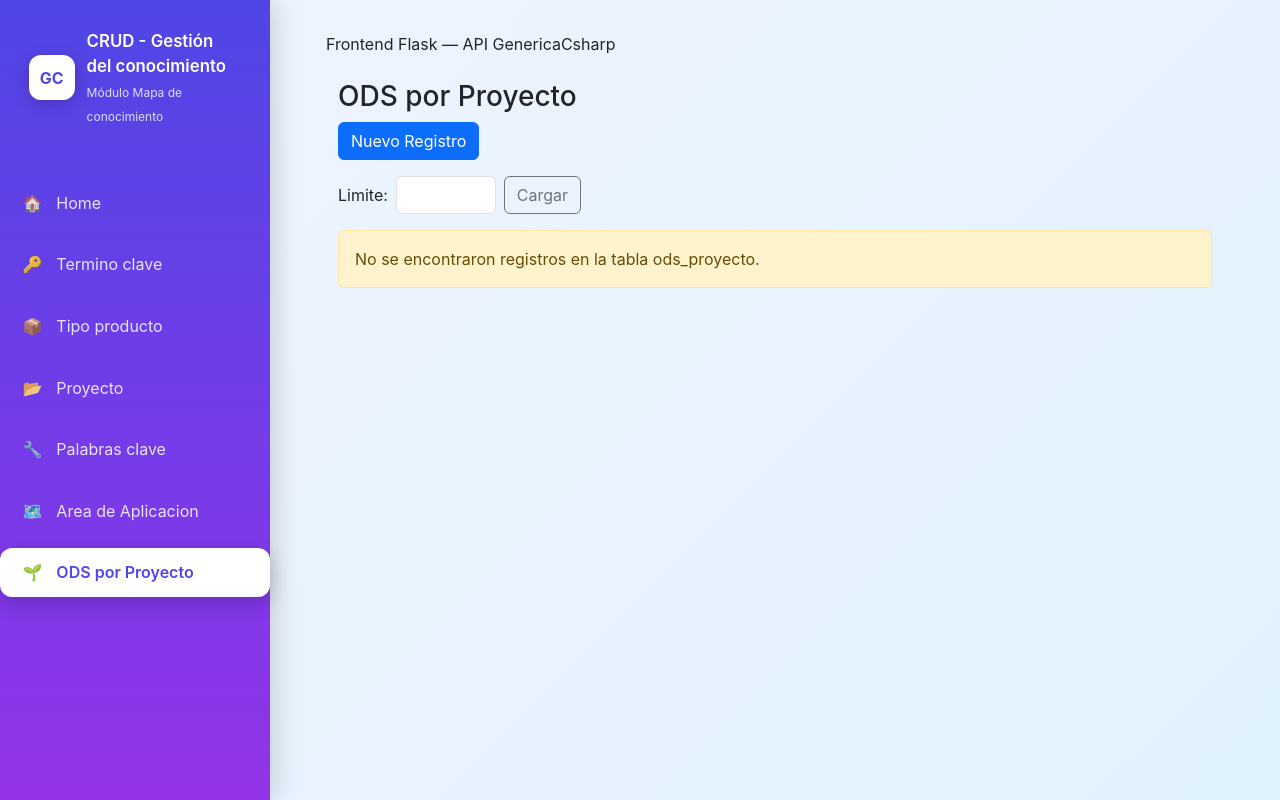
After one commit to Syn0B/FrontFlask, a Flask app: page /ods_proyecto in a window 1280 px wide. The commit adds this page. Run offline with Flask 3, Linux system fonts and the light colour scheme; data that the repository does not hold is empty.

Commit message:
Adición de la nueva tabla ods_proyecto y su CRUD completo con blueprint, template y formularios funcionales para listar, crear y borrar.

```diff
--- a/app.py
+++ b/app.py
@@ -38,6 +38,7 @@ from routes.tipo_producto import bp as tipo_producto_bp
 from routes.proyecto import bp as proyecto_bp
 from routes.palabras_clave import bp as palabras_clave_bp
 from routes.aa_proyecto import bp as aa_proyecto_bp
+from routes.ods_proyecto import bp as ods_proyecto_bp
 
 
 # register_blueprint() conecta las rutas del Blueprint a la aplicacion Flask.
@@ -47,6 +48,7 @@ app.register_blueprint(tipo_producto_bp)
 app.register_blueprint(proyecto_bp)
 app.register_blueprint(palabras_clave_bp)
 app.register_blueprint(aa_proyecto_bp)
+app.register_blueprint(ods_proyecto_bp)
 
 
 # ══════════════════════════════════════════════
--- /dev/null
+++ b/routes/ods_proyecto.py
@@ -0,0 +1,106 @@
+"""
+ods_proyecto.py - Blueprint con las rutas para la tabla intermedia ods_proyecto.
+
+Tabla intermedia (relacion N:M) entre proyecto y ods.
+
+Campos:
+    - proyecto  (entero, FK -> proyecto.id)
+    - ods       (entero, FK -> ods.id)
+
+Clave primaria compuesta: (proyecto, ods)
+
+Como es una tabla intermedia pura, no tiene sentido "actualizar":
+cualquier cambio en uno de los dos campos genera un registro distinto.
+Por eso solo se exponen CREAR y ELIMINAR.
+
+Rutas:
+    GET  /ods_proyecto           -> Listar registros y mostrar formulario si corresponde
+    POST /ods_proyecto/crear     -> Crear un nuevo registro
+    POST /ods_proyecto/eliminar  -> Eliminar un registro (PK compuesta)
+"""
+
+from flask import Blueprint, render_template, request, redirect, url_for, flash
+from services.api_service import ApiService
+
+
+# ══════════════════════════════════════════════
+# CONFIGURACION DEL BLUEPRINT
+# ══════════════════════════════════════════════
+
+bp = Blueprint('ods_proyecto', __name__)
+api = ApiService()
+
+TABLA = 'ods_proyecto'
+
+
+# ══════════════════════════════════════════════
+# LISTAR REGISTROS (GET)
+# ══════════════════════════════════════════════
+
+@bp.route('/ods_proyecto')
+def index():
+    """Muestra la tabla de ods_proyecto con formulario opcional."""
+    # Parametros de la URL
+    limite = request.args.get('limite', type=int)
+    accion = request.args.get('accion', '')   # 'nuevo' o '' (vacio)
+
+    # Registros de la tabla intermedia
+    registros = api.listar(TABLA, limite)
+
+    # Cargar las tablas relacionadas para los <select> del formulario.
+    # Se traen SIN limite para tener todas las opciones disponibles.
+    proyectos = api.listar('proyecto', None) or []
+    ods_lista  = api.listar('objetivo_desarrollo_sostenible', None) or []
+
+    # Solo hay modo "nuevo": no existe edicion en una tabla intermedia pura
+    mostrar_formulario = accion == 'nuevo'
+
+    return render_template('pages/ods_proyecto.html',
+        registros=registros,                  # Lista de ods_proyecto para la tabla HTML
+        proyectos=proyectos,                  # Para el <select> de proyecto
+        ods_lista=ods_lista,                  # Para el <select> de ods
+        mostrar_formulario=mostrar_formulario,
+        limite=limite
+    )
+
+
+# ══════════════════════════════════════════════
+# CREAR REGISTRO (POST)
+# ══════════════════════════════════════════════
+
+@bp.route('/ods_proyecto/crear', methods=['POST'])
+def crear():
+    """Crea un nuevo registro en ods_proyecto."""
+    # Los valores vienen de los <select>: ambos son el id (entero) del registro seleccionado.
+    datos = {
+        'proyecto': request.form.get('proyecto', ''),
+        'ods':      request.form.get('ods', '')
+    }
+
+    exito, mensaje = api.crear(TABLA, datos)
+
+    flash(mensaje, 'success' if exito else 'danger')
+    return redirect(url_for('ods_proyecto.index'))
+
+
+# ══════════════════════════════════════════════
+# ELIMINAR REGISTRO (POST)
+# ══════════════════════════════════════════════
+
+@bp.route('/ods_proyecto/eliminar', methods=['POST'])
+def eliminar():
+    """Elimina un registro de ods_proyecto usando la PK compuesta."""
+    # Los dos valores de la PK vienen en campos ocultos del formulario
+    proyecto = request.form.get('proyecto', '')
+    ods      = request.form.get('ods', '')
+
+    # Para PK compuesta enviamos las dos columnas y los dos valores
+    # separados por coma. El ApiService construye una URL del tipo:
+    #   DELETE /api/ods_proyecto/proyecto/{p}/ods/{o}
+    claves  = 'proyecto,ods'
+    valores = f'{proyecto},{ods}'
+
+    exito, mensaje = api.eliminar(TABLA, claves, valores)
+
+    flash(mensaje, 'success' if exito else 'danger')
+    return redirect(url_for('ods_proyecto.index'))
--- a/templates/components/nav_menu.html
+++ b/templates/components/nav_menu.html
@@ -70,5 +70,12 @@
             </a>
         </div>
 
+        <div class="nav-item">
+            <a class="nav-link {{ 'active' if request.path.startswith('/ods_proyecto') }}" href="/ods_proyecto">
+                <span class="nav-icon">🌱</span>
+                <span class="nav-text">ODS por Proyecto</span>
+            </a>
+        </div>
+
     </nav>
 </div>
--- /dev/null
+++ b/templates/pages/ods_proyecto.html
@@ -0,0 +1,117 @@
+{#
+    ods_proyecto.html - Pagina para la tabla intermedia ods_proyecto.
+
+    Campos: proyecto (FK INT), ods (FK INT)
+    Clave primaria compuesta: (proyecto, ods)
+
+    Solo permite Crear y Eliminar (ver routes/ods_proyecto.py).
+#}
+
+{% extends 'layout/base.html' %}
+
+{% block title %}ODS por Proyecto{% endblock %}
+
+{% block content %}
+<div class="container mt-4">
+    <h3>ODS por Proyecto</h3>
+
+    {# ───────── BOTON NUEVO REGISTRO ───────── #}
+    {% if not mostrar_formulario %}
+        <a href="{{ url_for('ods_proyecto.index', accion='nuevo') }}"
+           class="btn btn-primary mb-3">
+            Nuevo Registro
+        </a>
+    {% endif %}
+
+    {# ───────── LIMITE DE REGISTROS ───────── #}
+    <form method="GET" action="{{ url_for('ods_proyecto.index') }}"
+          class="d-flex align-items-center mb-3">
+        <label class="form-label me-2 mb-0">Limite:</label>
+        <input class="form-control me-2" type="number" name="limite"
+               style="width:100px" value="{{ limite or '' }}" />
+        <button class="btn btn-outline-secondary" type="submit">Cargar</button>
+    </form>
+
+    {# ───────── FORMULARIO (SOLO CREAR) ───────── #}
+    {% if mostrar_formulario %}
+        <div class="card mb-3">
+            <div class="card-header">Nuevo Registro</div>
+            <div class="card-body">
+                <form method="POST" action="{{ url_for('ods_proyecto.crear') }}">
+                    <div class="row">
+
+                        {# Select de Proyecto: muestra el titulo, envia el id #}
+                        <div class="col-md-6 mb-3">
+                            <label class="form-label">Proyecto</label>
+                            <select class="form-select" name="proyecto" required>
+                                <option value="">-- Seleccione un proyecto --</option>
+                                {% for p in proyectos %}
+                                    <option value="{{ p.id }}">{{ p.titulo }}</option>
+                                {% endfor %}
+                            </select>
+                        </div>
+
+                        {# Select de ODS: muestra el nombre, envia el id #}
+                        <div class="col-md-6 mb-3">
+                            <label class="form-label">ODS</label>
+                            <select class="form-select" name="ods" required>
+                                <option value="">-- Seleccione un ODS --</option>
+                                {% for o in ods_lista %}
+                                    <option value="{{ o.id }}">{{ o.nombre }}</option>
+                                {% endfor %}
+                            </select>
+                        </div>
+
+                    </div>
+                    <button class="btn btn-success me-2" type="submit">Guardar</button>
+                    <a href="{{ url_for('ods_proyecto.index') }}" class="btn btn-secondary">Cancelar</a>
+                </form>
+            </div>
+        </div>
+    {% endif %}
+
+    {# ───────── TABLA DE REGISTROS ───────── #}
+    {% if registros %}
+        <table class="table table-striped table-hover">
+            <thead class="table-dark">
+                <tr>
+                    <th>Proyecto</th>
+                    <th>ODS</th>
+                    <th>Acciones</th>
+                </tr>
+            </thead>
+            <tbody>
+                {% for reg in registros %}
+                <tr>
+                    {# Buscar el titulo del proyecto a partir de su id para mostrarlo #}
+                    <td>
+                        {% set p = proyectos | selectattr('id', 'equalto', reg.proyecto) | first %}
+                        {{ p.titulo if p else reg.proyecto }}
+                    </td>
+
+                    {# Buscar el nombre del ODS a partir de su id para mostrarlo #}
+                    <td>
+                        {% set o = ods_lista | selectattr('id', 'equalto', reg.ods) | first %}
+                        {{ o.nombre if o else reg.ods }}
+                    </td>
+
+                    <td>
+                        {# Eliminar requiere las DOS columnas de la PK compuesta #}
+                        <form method="POST" action="{{ url_for('ods_proyecto.eliminar') }}"
+                              style="display:inline"
+                              onsubmit="return confirm('Eliminar este registro?')">
+                            <input type="hidden" name="proyecto" value="{{ reg.proyecto }}" />
+                            <input type="hidden" name="ods"      value="{{ reg.ods }}" />
+                            <button class="btn btn-danger btn-sm" type="submit">Eliminar</button>
+                        </form>
+                    </td>
+                </tr>
+                {% endfor %}
+            </tbody>
+        </table>
+    {% else %}
+        <div class="alert alert-warning">No se encontraron registros en la tabla ods_proyecto.</div>
+    {% endif %}
+
+</div>
+{% endblock %}
```
